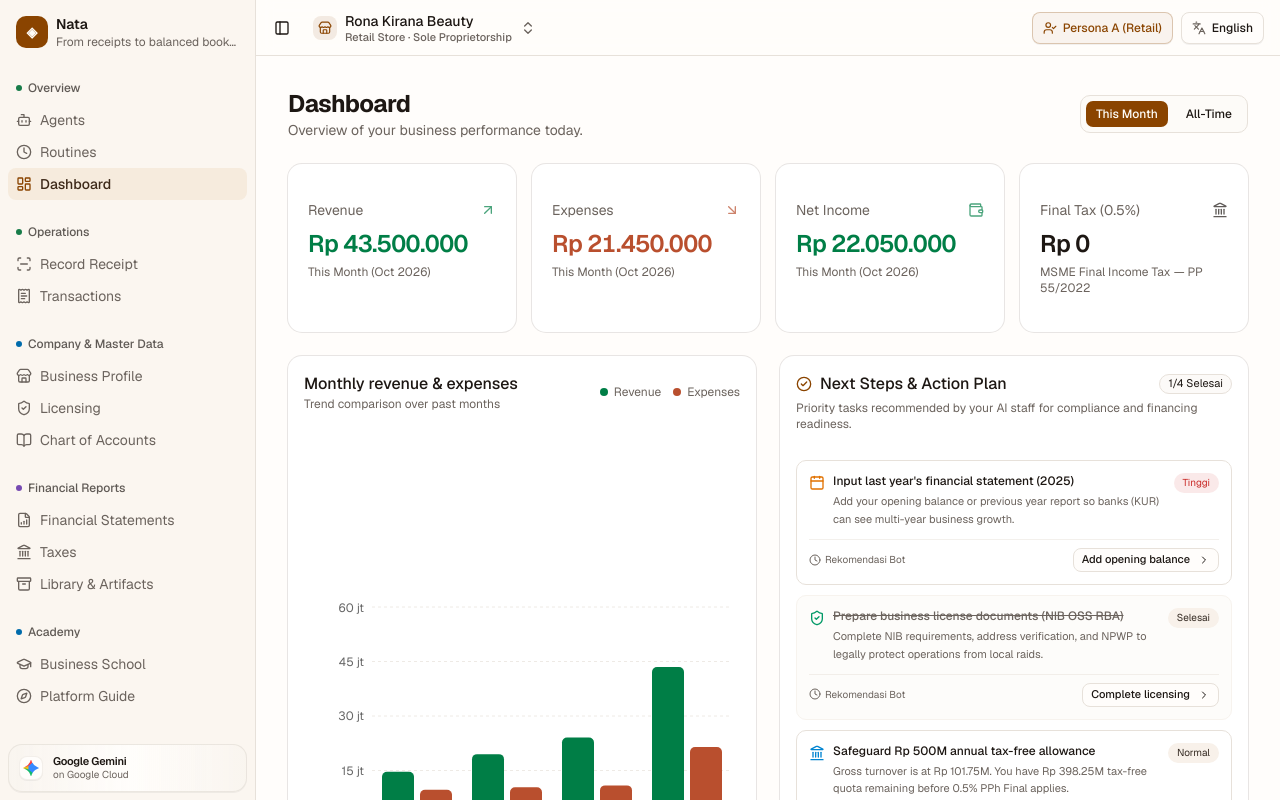
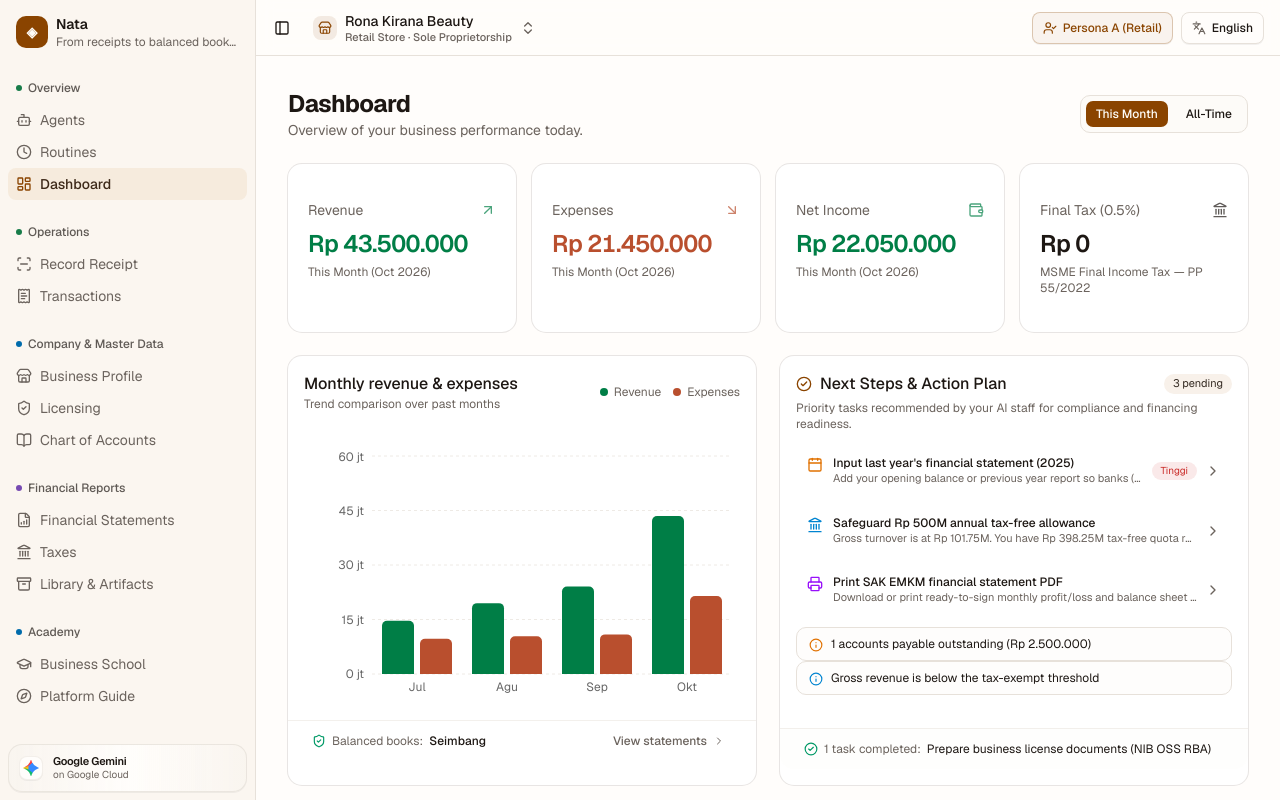
Before and after one commit to okihita/nata, a Next.js app in the folder web/: page /dashboard in a window 1280 px wide. Shown: the top 800 px of the page. Built offline with nearby package versions, Linux system fonts and the light colour scheme.

Commit message:
refactor(dashboard): streamline action plan checklist with collapsed completed state

```diff
--- a/web/src/app/(app)/dashboard/page.tsx
+++ b/web/src/app/(app)/dashboard/page.tsx
@@ -15,7 +15,6 @@ import {
   Info,
   CheckCircle2,
   Calendar,
-  Clock,
   Printer,
   Compass,
 } from "lucide-react";
@@ -146,9 +145,9 @@ export default function DashboardPage() {
     ];
     return list;
   }, [copy, business]);
-  // A badan usaha can owe Rp 0 simply because turnover is zero. Saying "masih di
-  // bawah batas bebas pajak" would imply a threshold that does not apply to it,
-  // so no tax item is shown at all in that case.
+
+  const pendingTodos = useMemo(() => todos.filter((t) => !t.done), [todos]);
+  const completedTodos = useMemo(() => todos.filter((t) => t.done), [todos]);
 
   if (!ready) {
     return (
@@ -383,61 +382,49 @@ export default function DashboardPage() {
         </Card>
 
         {/* Action Plan & Priority Checklist */}
-        <Card className="flex flex-col border-border">
+        <Card className="flex flex-col border-border justify-between">
+          <div>
             <CardHeader className="pb-3">
               <div className="flex items-center justify-between">
                 <CardTitle className="text-base flex items-center gap-2">
                   <CheckCircle2 className="size-4 text-primary" />
                   <span>{copy.dashboard.todoTitle}</span>
                 </CardTitle>
-              <Badge variant="outline" className="text-[11px] font-normal bg-muted/40">
-                {todos.filter((t) => t.done).length}/{todos.length} Selesai
+                <Badge variant="secondary" className="text-[11px] font-normal">
+                  {copy.dashboard.todoPending(pendingTodos.length)}
                 </Badge>
               </div>
               <CardDescription className="text-xs">
                 {copy.dashboard.todoSubtitle}
               </CardDescription>
             </CardHeader>
-          <CardContent className="space-y-2.5 flex-1">
-            {todos.map((todo) => (
-              <div
+            <CardContent className="space-y-1.5 p-4 pt-0">
+              {pendingTodos.map((todo) => (
+                <Link
                   key={todo.id}
-                className={cn(
-                  "rounded-lg border p-3 text-xs transition-colors",
-                  todo.done ? "bg-muted/30 border-muted" : "bg-card hover:bg-muted/40 border-border"
-                )}
+                  href={todo.href}
+                  className="group flex items-center justify-between rounded-lg p-2.5 transition-colors hover:bg-muted/50 border border-transparent hover:border-border"
                 >
-                <div className="flex items-start justify-between gap-2">
-                  <div className="flex items-start gap-2">
+                  <div className="flex items-start gap-2.5 min-w-0 pr-2">
                     <span className="mt-0.5 shrink-0">{todo.icon}</span>
-                    <div>
-                      <p className={cn("font-medium text-foreground", todo.done && "line-through text-muted-foreground")}>
+                    <div className="min-w-0">
+                      <p className="font-medium text-xs text-foreground group-hover:text-primary transition-colors">
                         {todo.title}
                       </p>
-                      <p className="mt-1 text-[11px] leading-relaxed text-muted-foreground">
+                      <p className="text-[11px] text-muted-foreground truncate">
                         {todo.desc}
                       </p>
                     </div>
                   </div>
-                  <Badge
-                    variant={todo.priority === "Tinggi" ? "destructive" : "secondary"}
-                    className="text-[10px] shrink-0 font-normal py-0 h-5"
-                  >
+                  <div className="flex items-center gap-2 shrink-0">
+                    {todo.priority === "Tinggi" && (
+                      <Badge variant="destructive" className="text-[10px] py-0 h-4.5 font-normal">
                         {todo.priority}
                       </Badge>
+                    )}
+                    <ChevronRight className="size-4 text-muted-foreground group-hover:text-foreground group-hover:translate-x-0.5 transition-all" />
                   </div>
-                <div className="mt-2.5 pt-2 border-t border-border/50 flex items-center justify-between">
-                  <span className="text-[10px] text-muted-foreground flex items-center gap-1">
-                    <Clock className="size-3" /> Rekomendasi Bot
-                  </span>
-                  <Button asChild variant="outline" size="sm" className="h-6 text-[11px] px-2 py-0">
-                    <Link href={todo.href}>
-                      {todo.cta}
-                      <ChevronRight className="ml-1 size-3" />
                 </Link>
-                  </Button>
-                </div>
-              </div>
               ))}
 
               {/* Optional Alert Item if any outstanding action exists */}
@@ -461,6 +448,18 @@ export default function DashboardPage() {
                 </div>
               )}
             </CardContent>
+          </div>
+
+          {/* Footer note: completed tasks collapsed */}
+          {completedTodos.length > 0 && (
+            <div className="px-6 py-3 border-t border-border/50 text-xs text-muted-foreground flex items-center gap-1.5 bg-muted/15 rounded-b-xl">
+              <CheckCircle2 className="size-3.5 text-emerald-600" />
+              <span>{copy.dashboard.todoCompletedCount(completedTodos.length)}:</span>
+              <span className="text-foreground truncate">
+                {completedTodos.map((t) => t.title).join(", ")}
+              </span>
+            </div>
+          )}
         </Card>
       </div>
 
--- a/web/src/lib/copy-en.ts
+++ b/web/src/lib/copy-en.ts
@@ -198,6 +198,8 @@ export const copyEn = {
         cta: "Export PDF",
       },
     },
+    todoPending: (n: number) => `${n} pending`,
+    todoCompletedCount: (n: number) => `${n} task completed`,
   },
 
   add: {
--- a/web/src/lib/copy-id.ts
+++ b/web/src/lib/copy-id.ts
@@ -203,6 +203,8 @@ export const copyId = {
         cta: "Ekspor PDF",
       },
     },
+    todoPending: (n: number) => `${n} perlu ditindak`,
+    todoCompletedCount: (n: number) => `${n} tugas selesai`,
   },
 
   add: {
```
Lines whose indentation alone changed are shown as unchanged.
